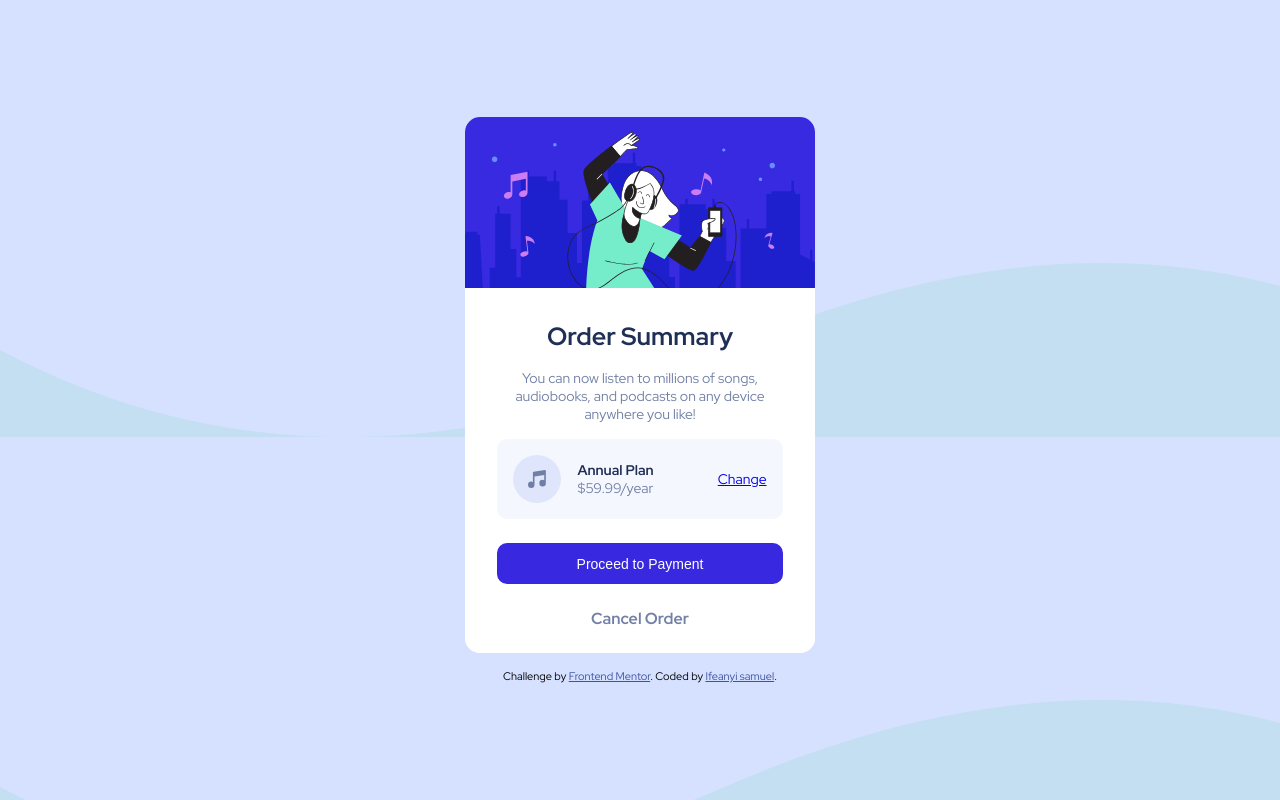
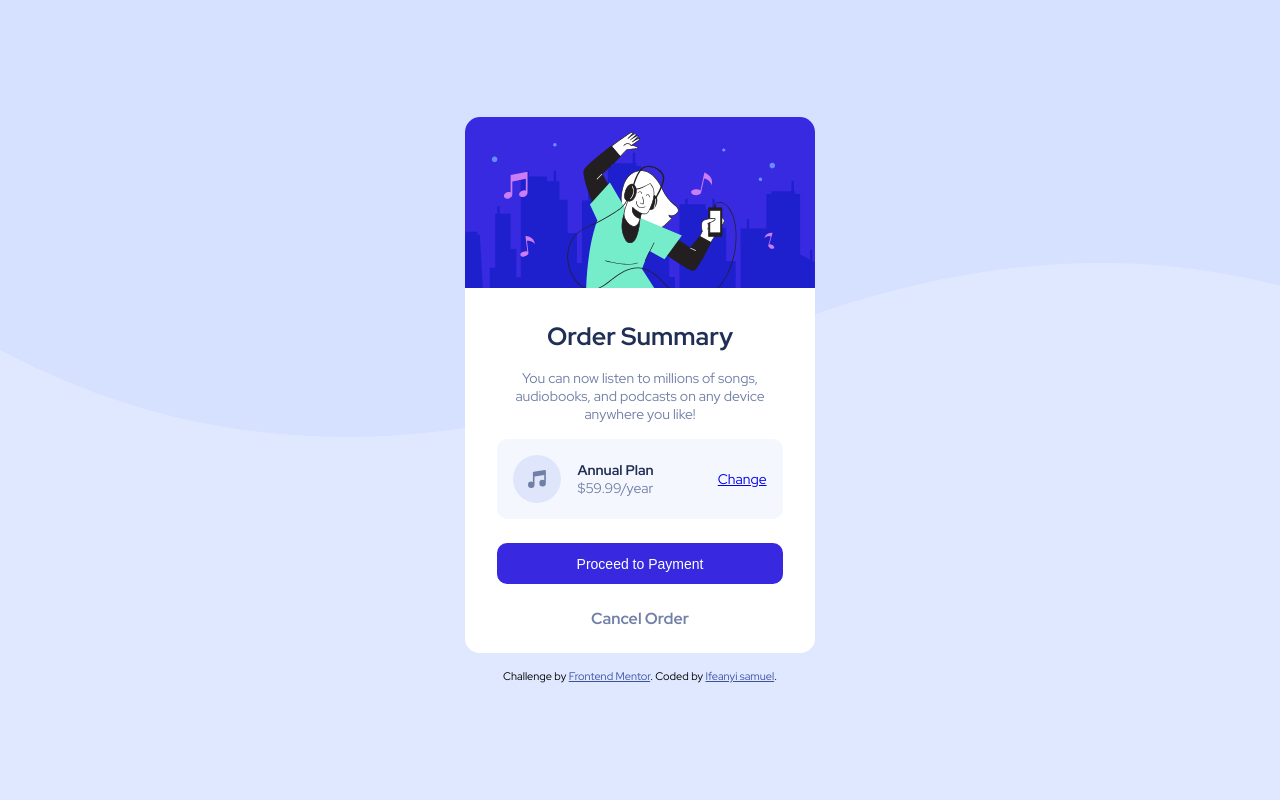
Before and after one commit to samuelpaks/summary-card, a plain HTML site: page index.html in a window 1280 px wide. Drawn offline with Linux system fonts and the light colour scheme.

Commit message:
initialised change in the body

```diff
--- a/style.css
+++ b/style.css
@@ -13,9 +13,10 @@ body{
     align-items: center;
     justify-content: center;
     min-height: 100vh;
-    background-color: hsl(206, 64%, 86%);
     gap: 1rem;
-    background-image:url(/images/pattern-background-desktop.svg);
+    background-image: url(./images/pattern-background-desktop.svg);
+    background-repeat: no-repeat;
+    background-color: hsl(225, 100%, 94%);
 }
 
 .container{
```
